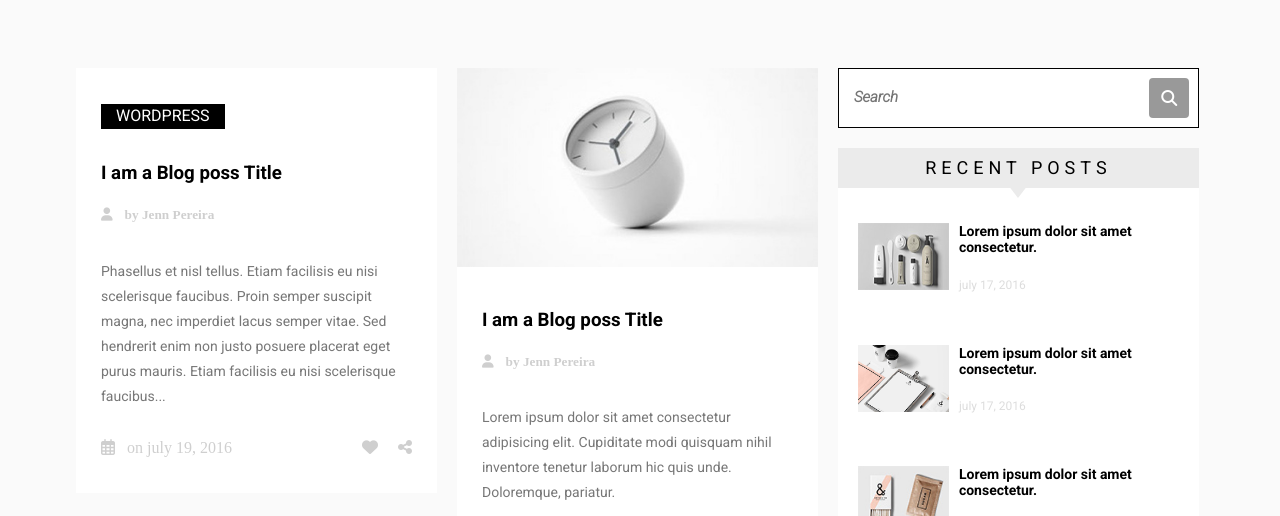
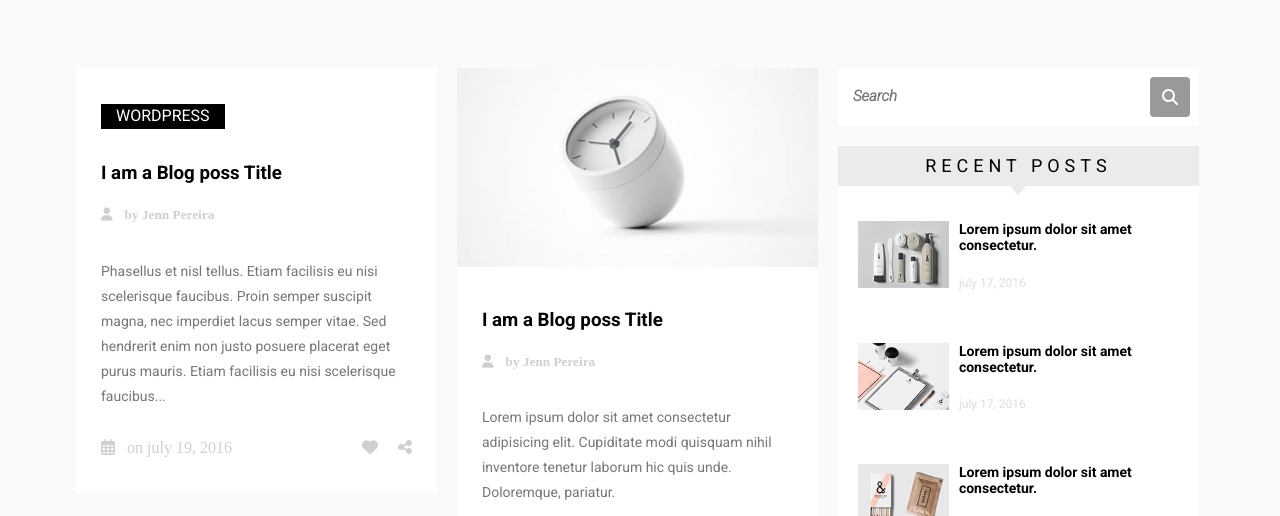
Before and after one commit to ser-vadim1/exam-paper, a plain HTML site: page html/blog.html in a window 1280 px wide. Shown: the part 170-686 px from the top of the page. Drawn offline with Linux system fonts and the light colour scheme.

Commit message:
deleted border

```diff
--- a/Scss/_blog_gallery.scss
+++ b/Scss/_blog_gallery.scss
@@ -245,7 +245,6 @@ body{
    }
 
    &__box-recent-posts {
-      // max-width: 350px;
       margin: 0 auto;
       margin-top: 30px;
       @media screen and (min-width: 900px){
@@ -257,7 +256,6 @@ body{
    }
 
    &__box-tag {
-      // max-width: 350px;
       margin: 0 auto;
       @media screen and (min-width: 900px){
          &{
@@ -275,8 +273,6 @@ body{
 }
 .box-search {
    position: relative;
-   border: 1px solid black;
-   // display: none;
 
    &__form {
    }
```
Also changed, not shown: css/style.css, 3 other files.
